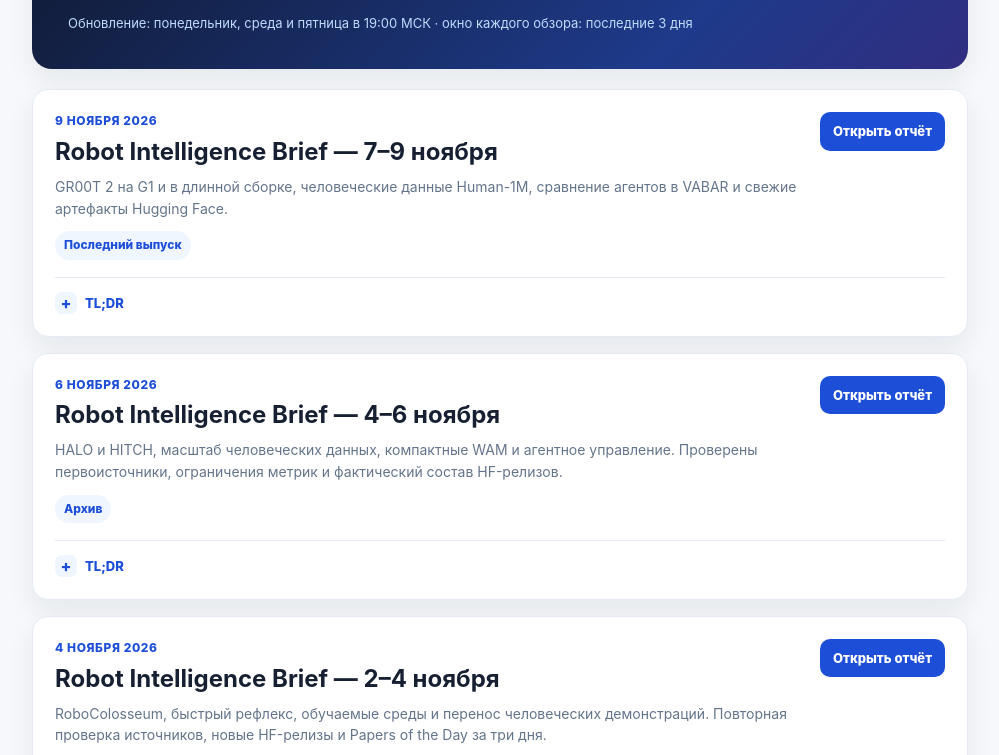
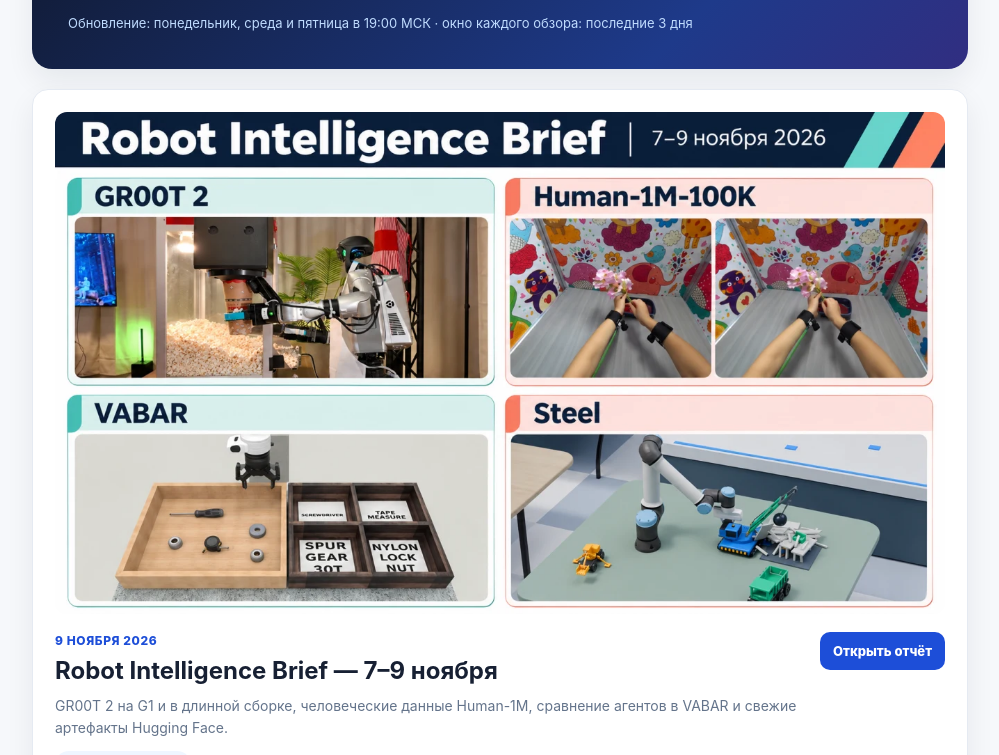
Before and after one commit to AlxVoropaev/awesome-something, a plain HTML site: page index.html in a window 1280 px wide. Shown: the part 195-950 px from the top of the page, without its empty margins (140-1139 px from the left). Drawn offline with Linux system fonts and the light colour scheme.

Commit message:
Add November 9 issue cover to the archive card

```diff
--- a/index.html
+++ b/index.html
@@ -20,6 +20,7 @@
 .meta{margin-top:16px;font-size:13px;color:#bfdbfe}
 .report-list{display:flex;flex-direction:column;gap:16px;margin:18px 0}
 .card{background:var(--card);border:1px solid var(--line);border-radius:16px;padding:22px;box-shadow:var(--shadow)}
+.card-cover{display:block;width:100%;height:auto;border-radius:12px;margin-bottom:18px}
 .card-top{display:flex;gap:18px;align-items:flex-start;justify-content:space-between}
 .card-main{min-width:0}
 .date{font-size:12px;font-weight:800;letter-spacing:.05em;text-transform:uppercase;color:var(--blue)}
@@ -53,7 +54,9 @@
 
 <main>
 <section class="report-list">
-<article class="card"><div class="card-top"><div class="card-main">
+<article class="card">
+<img class="card-cover" src="Robot%20Intellegence/covers/robot_intelligence_cover_2026-11-09.webp" width="1280" height="721" alt="Коллаж к Robot Intelligence Brief за 7–9 ноября 2026" decoding="async">
+<div class="card-top"><div class="card-main">
 <div class="date">9 ноября 2026</div>
 <h2>Robot Intelligence Brief — 7–9 ноября</h2>
 <div class="desc">GR00T 2 на G1 и в длинной сборке, человеческие данные Human-1M, сравнение агентов в VABAR и свежие артефакты Hugging Face.</div>
```
Also changed, not shown: Robot Intellegence/covers/robot_intelligence_cover_2026-11-09.webp (added).
